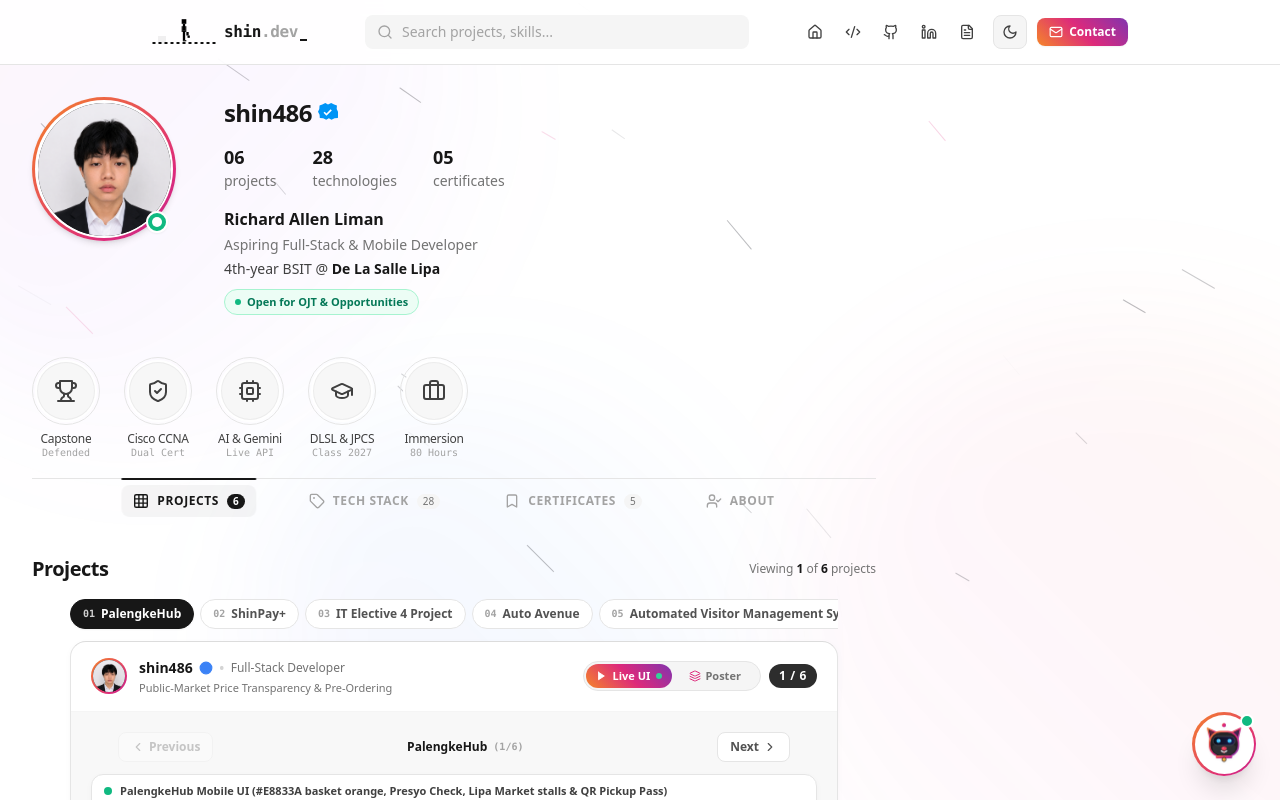
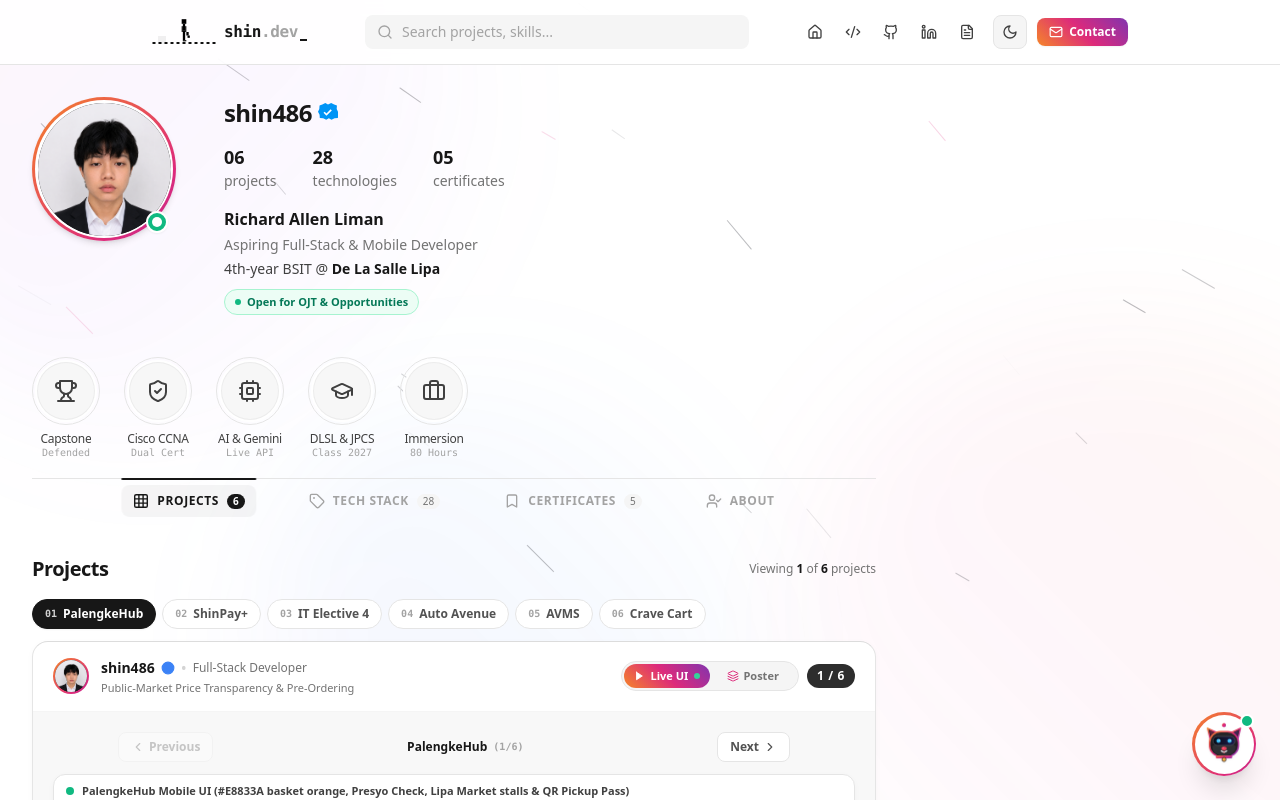
Before and after one commit to shin486/richard-allen-portfolio, a Next.js app: page / in a window 1280 px wide. Shown: the top 800 px of the page. Built offline with nearby package versions, Linux system fonts and the light colour scheme.

Commit message:
fix(projects): prevent project jump pills from cutting off using flex-wrap and clean pill labels

```diff
--- a/app/page.tsx
+++ b/app/page.tsx
@@ -97,7 +97,7 @@ export default function HomePage() {
 
       {/* Responsive Desktop Split Container: Instagram Feed + Right-Side 3D Keyboard Space */}
       <div className="flex-1 w-full max-w-[1440px] 2xl:max-w-[1560px] mx-auto px-4 sm:px-6 xl:px-8 relative z-10">
-        <div className="xl:grid xl:grid-cols-[minmax(0,896px)_340px] 2xl:grid-cols-[minmax(0,896px)_380px] xl:justify-center xl:gap-8 2xl:gap-10 items-start">
+        <div className="xl:grid xl:grid-cols-[minmax(0,1fr)_340px] 2xl:grid-cols-[minmax(0,1fr)_380px] xl:gap-8 2xl:gap-10 items-start">
           {/* Main Instagram Profile & Feed Column */}
           <main className="w-full max-w-4xl mx-auto xl:mx-0 min-w-0">
             {/* Instagram Profile Header */}
--- a/components/ProjectGrid.tsx
+++ b/components/ProjectGrid.tsx
@@ -181,22 +181,32 @@ export const ProjectGrid: React.FC<ProjectGridProps> = ({
           </p>
         </div>
       ) : (
-        <div className="max-w-3xl mx-auto">
-          {/* Quick Project Jump Pills */}
+        <div className="w-full">
+          {/* Quick Project Jump Pills (Wraps cleanly so no project pill gets cut off) */}
           <div
-            className="flex items-center gap-1.5 overflow-x-auto pb-3 no-scrollbar"
+            className="flex flex-wrap items-center gap-1.5 pb-3"
             role="tablist"
             aria-label="Select project slide"
           >
             {filteredProjects.map((proj, index) => {
               const isCurrent = index === safeSlideIndex;
+              const pillLabel =
+                proj.id === "avms"
+                  ? "AVMS"
+                  : proj.id === "auto-avenue-ims"
+                  ? "Auto Avenue"
+                  : proj.id === "itelect4-project"
+                  ? "IT Elective 4"
+                  : proj.title;
+
               return (
                 <button
                   key={proj.id}
                   onClick={() => setCurrentSlide(index)}
                   role="tab"
                   aria-selected={isCurrent}
-                  className={`flex-shrink-0 px-3 py-1.5 rounded-full text-xs font-semibold transition-all flex items-center gap-1.5 border ${
+                  title={`${proj.title} — ${proj.subtitle}`}
+                  className={`px-3 py-1.5 rounded-full text-xs font-semibold transition-all flex items-center gap-1.5 border ${
                     isCurrent
                       ? "bg-neutral-900 dark:bg-zinc-100 text-white dark:text-neutral-900 border-neutral-900 dark:border-zinc-100 shadow-sm"
                       : "bg-white dark:bg-[#111116] text-neutral-600 dark:text-zinc-400 border-neutral-200 dark:border-zinc-800 hover:border-neutral-300 dark:hover:border-zinc-700 hover:text-neutral-900 dark:hover:text-zinc-200"
@@ -211,7 +221,7 @@ export const ProjectGrid: React.FC<ProjectGridProps> = ({
                   >
                     0{index + 1}
                   </span>
-                  <span>{proj.title}</span>
+                  <span className="whitespace-nowrap">{pillLabel}</span>
                 </button>
               );
             })}
```
